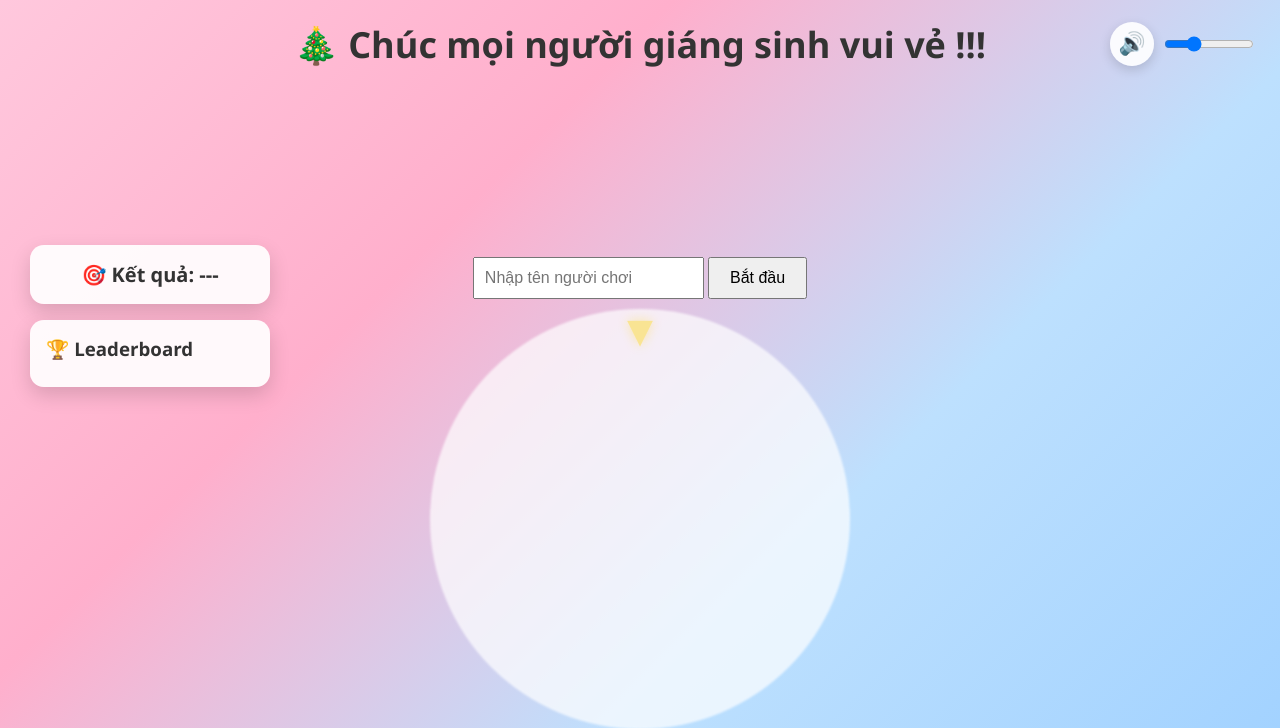
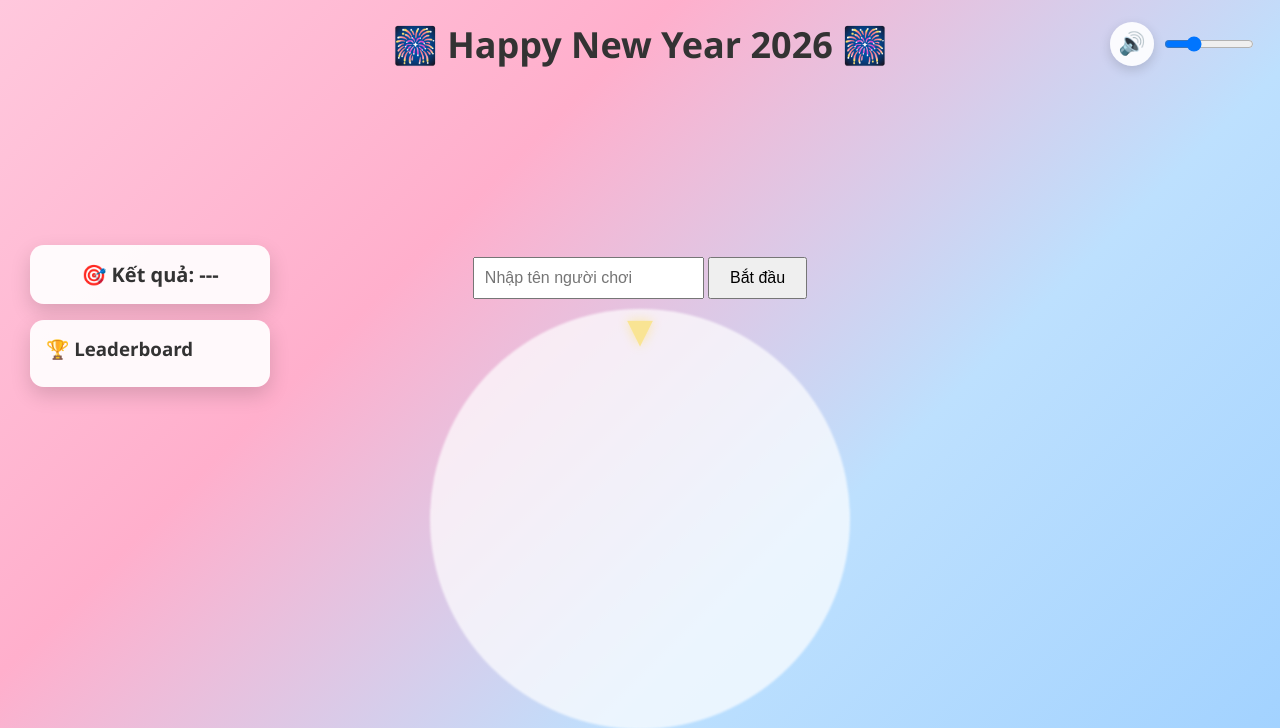
Before and after one commit to Cutichtyo/LamDuyXmas, a Flask app: page / in a window 1280 px wide. Shown: the top 728 px of the page. Run offline with Flask 3, Linux system fonts and the light colour scheme; a map, chart or similar area stays blank.

Commit message:
Update index.html

```diff
--- a/templates/index.html
+++ b/templates/index.html
@@ -2,7 +2,7 @@
 <html lang="vi">
 <head>
     <meta charset="UTF-8">
-    <title>🎄 X-mas Wheel by Denny With Love</title>
+    <title>🎆 Happy New Year 2026 with Denny</title>
     <link rel="stylesheet" href="/static/style.css?v=final">
 </head>
 <body>
@@ -15,9 +15,8 @@
 </script>
 
 <audio id="bgSound" loop></audio>
-
 <header>
-    🎄 Chúc mọi người giáng sinh vui vẻ !!!
+    🎆 Happy New Year 2026 🎆
     <div id="currentPlayer"></div>
 
     <div id="soundControl">
```
